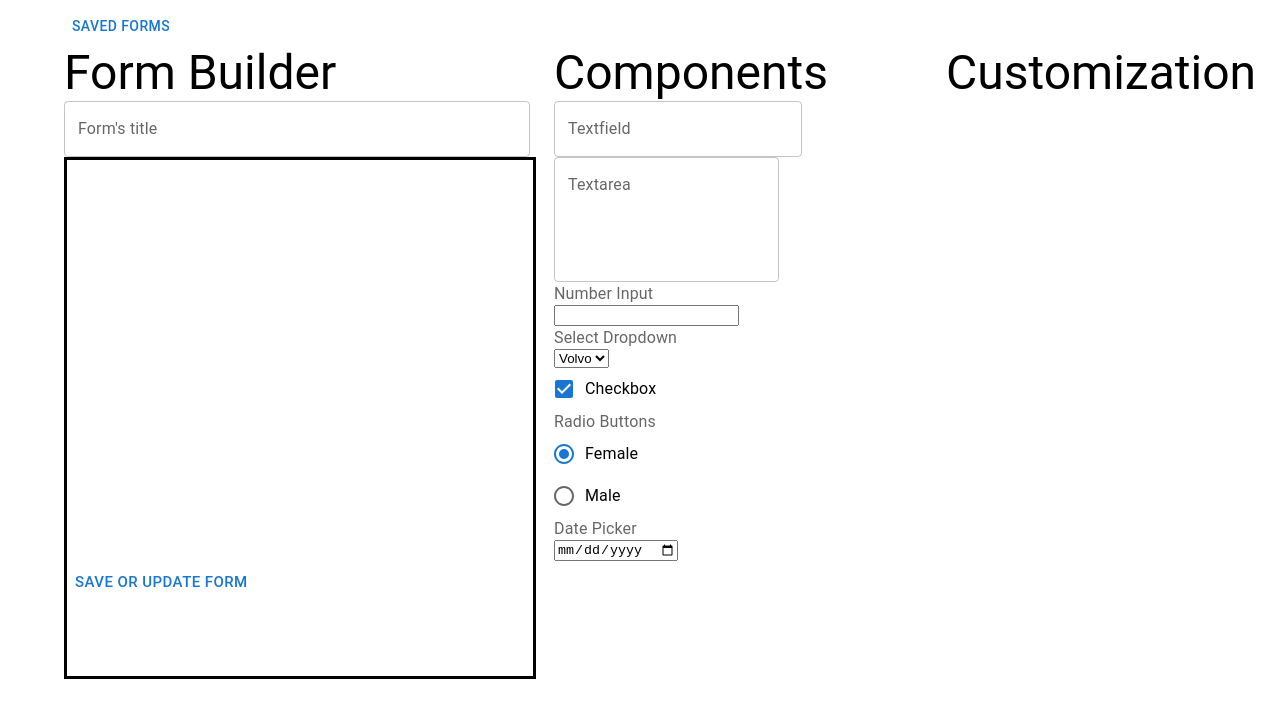
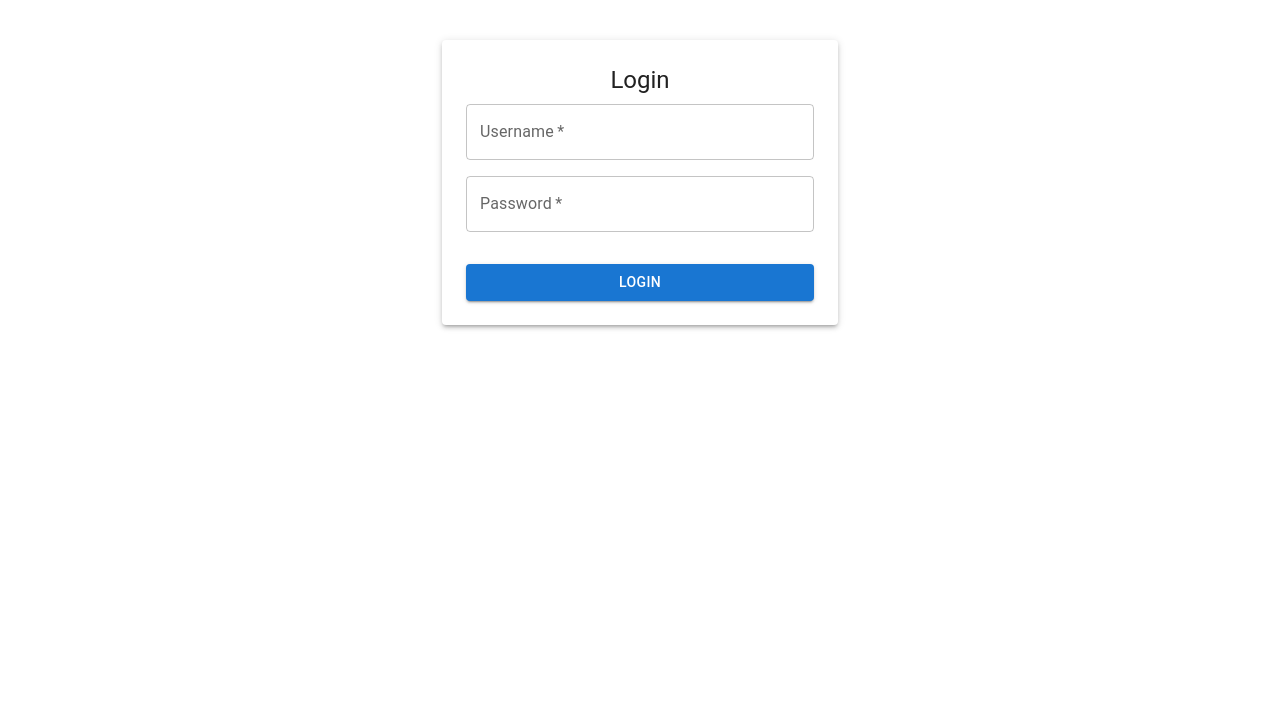
Before and after one commit to devanshtakkar/fiyge-test-frontend, a React (Vite) app: page / in a window 1280 px wide. Shown: the top 718 px of the page. Built offline with nearby package versions, Linux system fonts and the light colour scheme.

Commit message:
added login and auth

```diff
--- a/src/App.tsx
+++ b/src/App.tsx
@@ -30,6 +30,7 @@ import {
 import { SortableItem } from "./SortableItem";
 import EditableComponent from "./EditableComponent";
 import Editsection from "./EditSection";
+import LoginForm from "./LoginForm";
 
 export interface FormElement {
     id: string;
@@ -57,6 +58,10 @@ function getRandomNumber() {
 }
 
 function App() {
+    let [auth, setAuth] = useState({
+        user: null,
+        jwt: null,
+    });
     let [formItems, setFormItems] = useState<string[]>([]);
     let [formjson, setFormjson] = useState<any>({
         id: "",
@@ -79,7 +84,11 @@ function App() {
     async function fetchForms(e) {
         setSaveFormMenuAnchor(e.target);
         try {
-            let response = await fetch("http://localhost:3000/api/forms/list");
+            let response = await fetch("http://localhost:3000/api/forms/list", {
+                headers: {
+                    Authorization: `Bearer ${auth.jwt}`,
+                },
+            });
             if (response.ok) {
                 let forms = await response.json();
                 setSavedForms(forms);
@@ -107,10 +116,10 @@ function App() {
             }
         });
         //update the form on the server as well
-        if (formIndex !== -1){
-            try{
+        if (formIndex !== -1) {
+            try {
                 fetch(`http://localhost:3000/api/forms/update/${formjson.id}`, {
-                    method: "post",
+                    method: "put",
                     headers: {
                         "Content-Type": "application/json",
                     },
@@ -118,12 +127,11 @@ function App() {
                 }).then((data) => {
                     console.log(data.json());
                 });
-            }catch(err){
+            } catch (err) {
                 console.log(err);
             }
             return;
         }
-
 
         console.log(`Form saved or updated: `);
         console.log(formjson);
@@ -133,8 +141,7 @@ function App() {
                 "Content-Type": "application/json",
             },
             body: JSON.stringify(formjson),
-        }).then((data) => {
-        });
+        }).then((data) => {});
         setSaveBtn("Check Console for final form");
     }
 
@@ -162,7 +169,6 @@ function App() {
             return;
         }
         if (activeId.endsWith("_dyn")) {
-
             if (activeId !== overId) {
                 setFormjson((prevFormItems) => {
                     // Find the old and new indexes of the items
@@ -224,7 +230,10 @@ function App() {
             });
         }
     }
+
     return (
+        <>
+            {auth.jwt ? (
                 <DndContext onDragEnd={handleDrop}>
                     <Container>
                         <Button onClick={fetchForms}>Saved Forms</Button>
@@ -235,11 +244,13 @@ function App() {
                         >
                             {savedForms?.map((form, index) => (
                                 <MenuItem
+                                    key={index}
                                     onClick={() => {
+                                        console.log(form);
                                         setFormjson({
                                             title: form.form_name,
                                             form: form.form_data,
-                                    id: form.id
+                                            id: form.id,
                                         });
                                     }}
                                 >
@@ -251,15 +262,18 @@ function App() {
                     <Container>
                         <Grid2 container spacing={3}>
                             <Grid2 size={5}>
-                        <Typography variant="h3">Form Builder</Typography>
+                                <Typography variant="h3">
+                                    Form Builder
+                                </Typography>
                                 <TextField
                                     value={formjson.title}
                                     onChange={(e) => {
                                         setFormjson((prev) => {
+                                            console.log(prev)
                                             return {
                                                 title: e.target.value,
                                                 form: prev.form,
-                                        id: prev.id
+                                                id: prev.id,
                                             };
                                         });
                                     }}
@@ -325,7 +339,12 @@ function App() {
                                 </Draggable>
                                 <Draggable id="number">
                                     <InputLabel>Number Input</InputLabel>
-                            <input type="number" placeholder="" name="number" id="num"></input>
+                                    <input
+                                        type="number"
+                                        placeholder=""
+                                        name="number"
+                                        id="num"
+                                    ></input>
                                 </Draggable>
                                 <Draggable id="select">
                                     <InputLabel>Select Dropdown</InputLabel>
@@ -336,7 +355,9 @@ function App() {
                                 <Draggable id="checkbox">
                                     <FormGroup>
                                         <FormControlLabel
-                                    control={<Checkbox defaultChecked />}
+                                            control={
+                                                <Checkbox defaultChecked />
+                                            }
                                             label="Checkbox"
                                         />
                                     </FormGroup>
@@ -369,7 +390,9 @@ function App() {
                                 </Draggable>
                             </Grid2>
                             <Grid2 size={3}>
-                        <Typography variant="h3">Customization</Typography>
+                                <Typography variant="h3">
+                                    Customization
+                                </Typography>
                                 {editing.show ? (
                                     <>
                                         <Editsection
@@ -398,6 +421,10 @@ function App() {
                         <Typography variant="h6">{savebtn}</Typography>
                     </Container>
                 </DndContext>
+            ) : (
+                <LoginForm setAuth={setAuth} />
+            )}
+        </>
     );
 }
 
--- /dev/null
+++ b/src/LoginForm.tsx
@@ -0,0 +1,100 @@
+import React, { useState } from "react";
+import {
+    TextField,
+    Button,
+    Grid,
+    Typography,
+    Box,
+    Container,
+    Paper,
+} from "@mui/material";
+
+const LoginForm = ({ setAuth }: { setAuth: any }) => {
+    const [formData, setFormData] = useState({ username: "", password: "" });
+
+    const handleChange = (e) => {
+        const { name, value } = e.target;
+        setFormData((prev) => ({ ...prev, [name]: value }));
+    };
+
+    async function handleSubmit(e) {
+        e.preventDefault();
+        console.log("Login data:", formData);
+        try{
+            let response = await fetch("http://localhost:3000/api/login",{
+                method: "POST",
+                headers: {
+                    "Content-Type": "application/json",
+                },
+                body: JSON.stringify(formData)
+            });
+
+            if(response.ok){
+                let body = await response.json();
+                console.log(body);
+                setAuth({
+                    jwt: body.token,
+                    user: "user"
+                })
+            }
+
+        }catch(error){
+            console.log(error)
+        }
+    };
+
+    return (
+        <Container maxWidth="xs">
+            <Paper elevation={3} sx={{ padding: 3, mt: 5 }}>
+                <Typography
+                    variant="h5"
+                    component="h1"
+                    gutterBottom
+                    align="center"
+                >
+                    Login
+                </Typography>
+                <Box
+                    component="form"
+                    onSubmit={handleSubmit}
+                    sx={{
+                        display: "flex",
+                        flexDirection: "column",
+                        gap: 2,
+                    }}
+                >
+                    <TextField
+                        label="Username"
+                        variant="outlined"
+                        fullWidth
+                        name="username"
+                        value={formData.username}
+                        onChange={handleChange}
+                        required
+                    />
+                    <TextField
+                        label="Password"
+                        variant="outlined"
+                        type="password"
+                        fullWidth
+                        name="password"
+                        value={formData.password}
+                        onChange={handleChange}
+                        required
+                    />
+                    <Button
+                        type="submit"
+                        variant="contained"
+                        color="primary"
+                        fullWidth
+                        sx={{ mt: 2 }}
+                    >
+                        Login
+                    </Button>
+                </Box>
+            </Paper>
+        </Container>
+    );
+};
+
+export default LoginForm;
```
Lines whose indentation alone changed are shown as unchanged.
